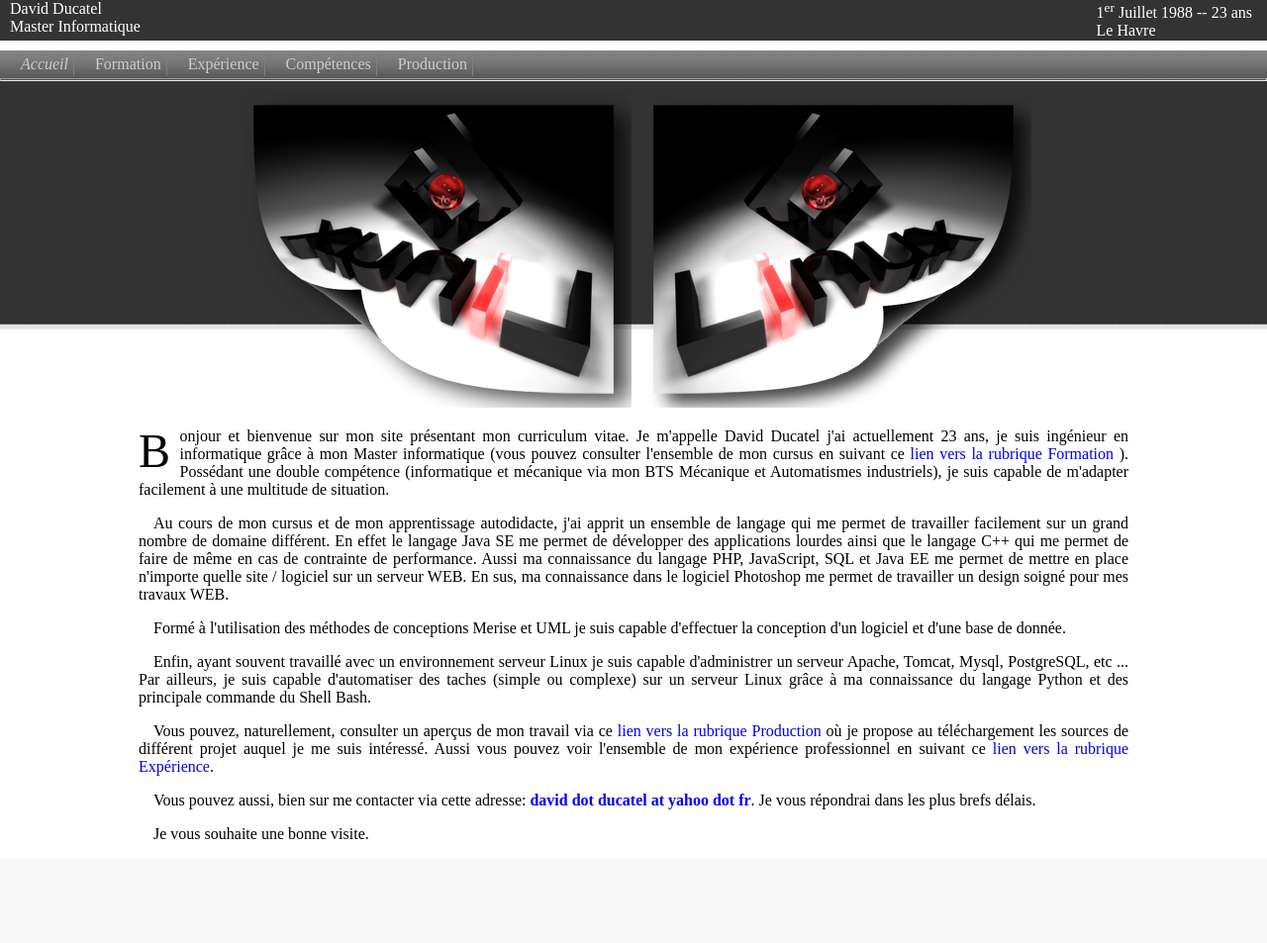
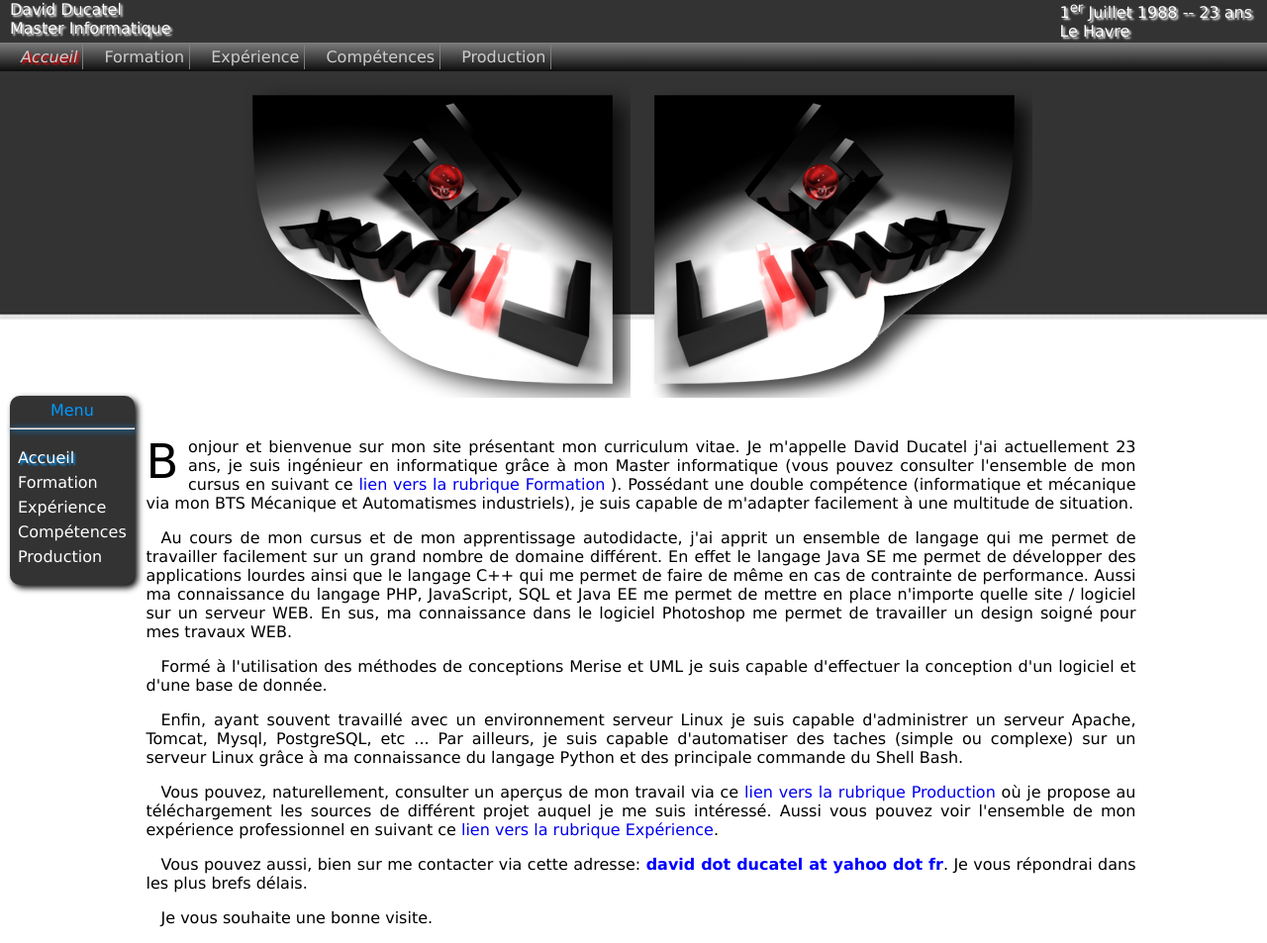
Before and after one commit to Ducatel/ducatel.github.com, a PHP site: page /index.html in a window 1280 px wide. Shown: the whole page at 99% size. Before the commit the page ends 848 px from the top, so only its background shows below. Run offline with PHP 8.4, Linux system fonts and the light colour scheme.

Commit message:
Modification du theme
--> Ajout d'un menu a gauche
--> utilisation de CSS3

```diff
--- a/index.html
+++ b/index.html
@@ -42,11 +42,22 @@
 				</td>
 			</tr>
 		</table>
-		<hr/>
 		</div>
 		<div id='ss_menu'>
 			<img src='./img/linux2.png' alt='Image de presentation' />
 			<img src='./img/linux.png' alt='Image de presentation' />
+		</div>
+		<div id='menuGauche'>
+			<div id='titreMenu'>
+				Menu<hr/>
+			</div>
+			<ul>
+				<li><a href='index.html' id='actif' >Accueil</a></li>
+				<li><a href='formation.html'>Formation</a></li>
+				<li><a href='experience.html'>Exp&eacute;rience</a></li>
+				<li><a href='informatique.html'>Comp&eacute;tences</a></li>
+				<li><a href='production.html'>Production</a></li>
+			</ul>
 		</div>
 		<div id='centre'>
 			<div id='accueil'>
--- a/style.css
+++ b/style.css
@@ -1,5 +1,7 @@
 body{
 	margin:auto;
+	font-family: Verdana,Arial,sans-serif;
+	font-size: 1.0em !important;
 }
 
 .separateur{
@@ -33,17 +35,22 @@ pre{
 	margin-bottom:0px;
 	margin-left:10px;
 	padding-bottom:5px;
+	text-shadow: 2px 2px 2px white;
 }
 
 /**************** Menu *********************/
 #divMenu{
 	text-align:center;
-	background-image:url("./img/menu.jpg");
-	background-repeat:repeat-x;
-}
-
-#divMenu table{
-	margin-top:10px;
+	/*background-image:url("./img/menu.jpg");
+	background-repeat:repeat-x;*/
+	background: #7d7e7d;
+	background: -moz-linear-gradient(top,  hsl(120,0%,49%) 0%, hsl(0,0%,5%) 100%);
+	background: -webkit-gradient(linear, left top, left bottom, color-stop(0%,hsl(120,0%,49%)), color-stop(100%,hsl(0,0%,5%)));
+	background: -webkit-linear-gradient(top,  hsl(120,0%,49%) 0%,hsl(0,0%,5%) 100%);
+	background: -o-linear-gradient(top,  hsl(120,0%,49%) 0%,hsl(0,0%,5%) 100%);
+	background: -ms-linear-gradient(top,  hsl(120,0%,49%) 0%,hsl(0,0%,5%) 100%);
+	background: linear-gradient(top,  hsl(120,0%,49%) 0%,hsl(0,0%,5%) 100%);
+	filter: progid:DXImageTransform.Microsoft.gradient( startColorstr='#7d7e7d', endColorstr='#0e0e0e',GradientType=0 );
 
 }
 
@@ -75,6 +82,7 @@ pre{
 
 #divMenu #actif{
 	font-style:italic;
+	text-shadow: 2px 2px 2px red;
 }
 
 #divMenu hr{
@@ -98,11 +106,74 @@ pre{
 }
 
 
+#menuGauche{
+	position:fixed;
+	top:400px;
+
+	float:left;
+	background:#333;
+	margin-left: 10px;
+	-moz-border-radius: 10px;
+    -webkit-border-radius: 10px;
+    border-radius: 10px;
+	box-shadow: 3px 3px 6px black;
+}
+
+#menuGauche #titreMenu{
+	margin-top:5px;
+	text-align:center;
+	color:hsl(204,100%,50%);
+}
+
+#titreMenu hr{
+	color:hsl(204,100%,50%);
+	box-shadow: 1px 1px 6px hsl(204,100%,50%);
+}
+
+#menuGauche ul {
+	list-style:none;
+	font: 1em "lucida grande",arial;
+	padding-left:0px;
+}
+
+#menuGauche #actif{
+	text-shadow: 2px 2px 2px hsl(204,100%,50%);
+}
+
+#menuGauche li {
+	clear:left;
+
+	-webkit-transition-property: background-color, padding-left;
+	-webkit-transition-duration: .5s, .3s;
+	-webkit-transition-timing-function: linear, ease-out;
+
+	-moz-transition-property: background-color, padding-left;
+	-moz-transition-duration: .5s, .3s;
+	-moz-transition-timing-function: linear, ease-out;
+
+	transition-property: background-color, padding-left;
+	transition-duration: .5s, .3s;
+	transition-timing-function: linear, ease-out;
+}
+
+#menuGauche	li:hover {
+	background:hsl(204,100%,50%);
+	padding-left:15px;
+}
+
+#menuGauche	a {
+	display:block;
+	padding:3px 8px;
+	color:#fff;
+	text-decoration:none;
+}
 /*************** CENTRE ***************/
 #centre{
 	padding-left:10%;
 	padding-right:10%;
 	margin-top:10px;
+	padding-top:10px;
+	margin-left:15px;
 }
 
 /***************** FOOTER ************/
```
Also changed, not shown: experience.html (+13 -5 lines), formation.html (+12 -1 lines), informatique.html (+12 -1 lines), production.html (+12 -1 lines).
